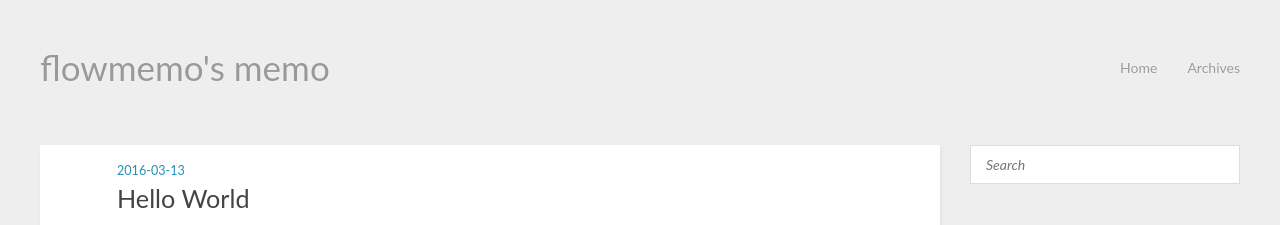
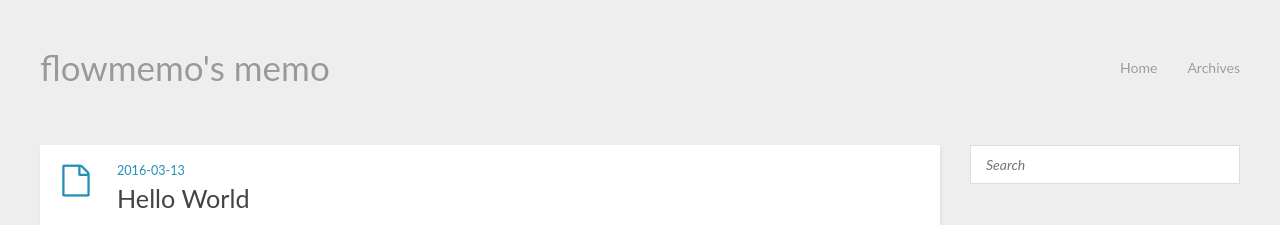
Before and after one commit to flowmemo/flowmemo.github.io, a plain HTML site: page index.html in a window 1280 px wide. Shown: the top 225 px of the page. Drawn offline with nearby package versions, Linux system fonts and the light colour scheme; a web font is replaced by a local one.

Commit message:
Site updated: 2016-03-14 00:26:12

```diff
--- a/css/style.css
+++ b/css/style.css
@@ -3,7 +3,7 @@
   font-family: 'FontAwesome';
   font-style: normal;
   font-weight: normal;
-  src: url("http://libs.useso.com/js.php?path=font-awesome%2F4.2.0%2Ffonts/fontawesome-webfont.eot?#iefix") format('embedded-opentype'), url("http://libs.useso.com/js.php?path=font-awesome%2F4.2.0%2Ffonts/fontawesome-webfont.woff") format('woff'), url("http://libs.useso.com/js.php?path=font-awesome%2F4.2.0%2Ffonts/fontawesome-webfont.ttf") format('truetype'), url("http://libs.useso.com/js.php?path=font-awesome%2F4.2.0%2Ffonts/fontawesome-webfont.svg#FontAwesomeRegular") format('svg');
+  src: url("http://libs.useso.com/js/font-awesome/4.2.0/fonts/fontawesome-webfont.eot?#iefix") format('embedded-opentype'), url("http://libs.useso.com/js/font-awesome/4.2.0/fonts/fontawesome-webfont.woff") format('woff'), url("http://libs.useso.com/js/font-awesome/4.2.0/fonts/fontawesome-webfont.ttf") format('truetype'), url("http://libs.useso.com/js/font-awesome/4.2.0/fonts/fontawesome-webfont.svg#FontAwesomeRegular") format('svg');
 }
 * {
   margin: 0;
```
